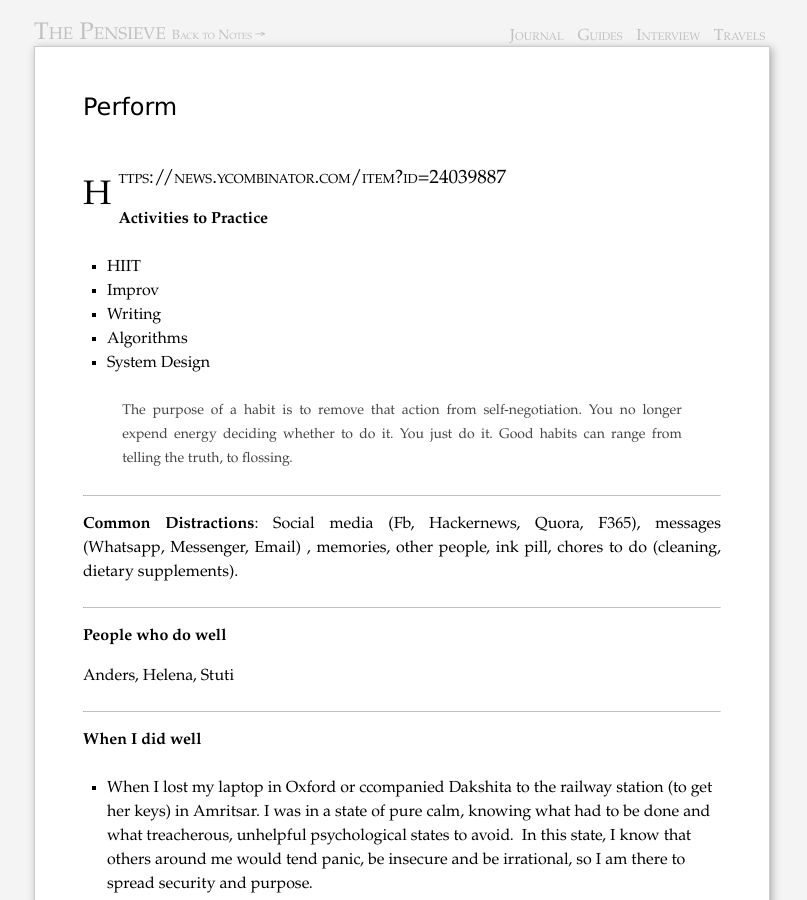
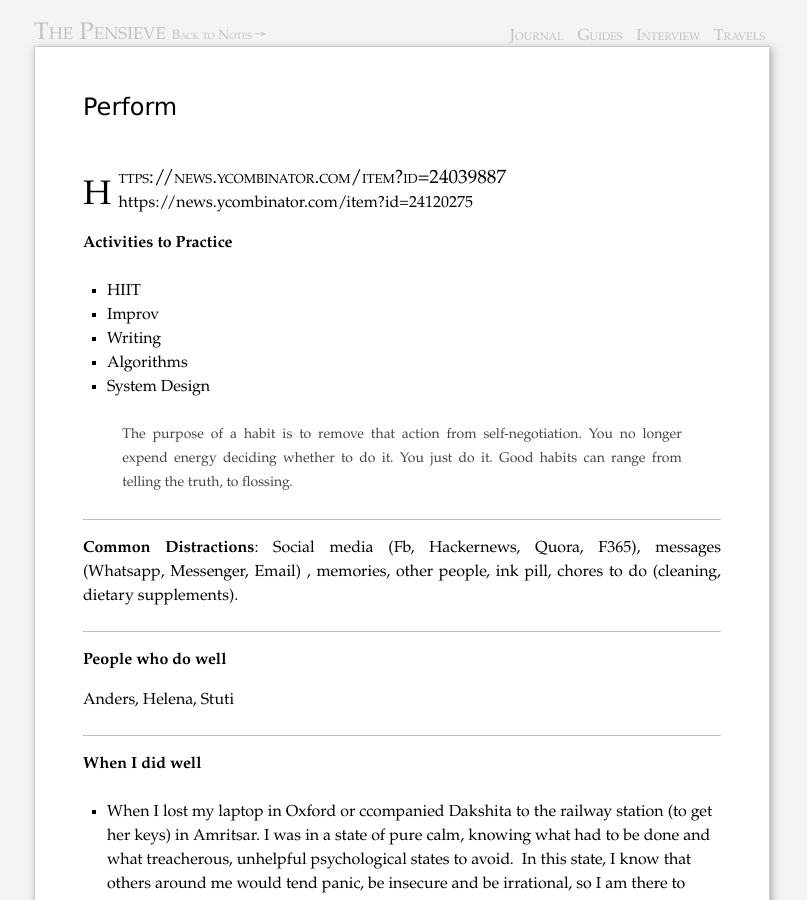
Before and after one commit to piyushahuja/piyushahuja.github.io, a Jekyll site: the page built from _posts/guides/2015-07-11-perform.md, in a window 1280 px wide and 900 px high. Shown: the whole window, without its empty margins (238-1045 px from the left). Built offline with Jekyll 4.4.1, drawn with Linux system fonts in a browser that asks for light colours; comment, search, counter and statistics services are not loaded; some of the changed lines change nothing that is shown.

Commit message:
Auto deployed

```diff
--- a/_posts/guides/2015-07-11-perform.md
+++ b/_posts/guides/2015-07-11-perform.md
@@ -11,7 +11,7 @@ comments: false
 ---
 
 https://news.ycombinator.com/item?id=24039887
-
+https://news.ycombinator.com/item?id=24120275
 
 **Activities to Practice**
 
```
